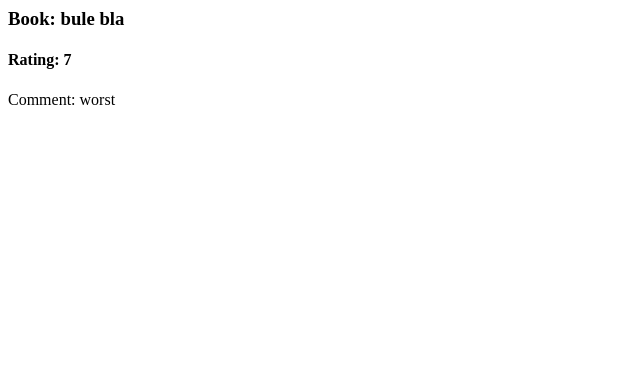
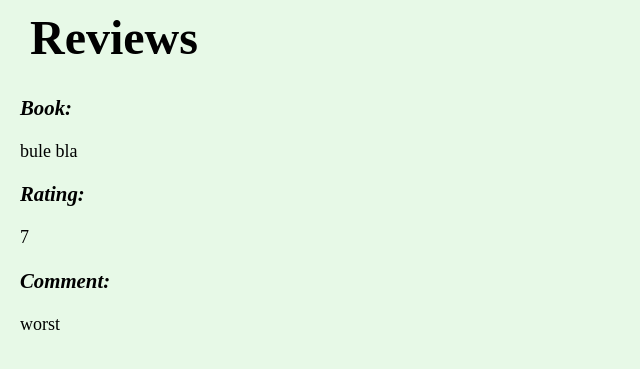
Before and after one commit to GDSC-Django-Capstone-Project/Capstone-Project_Main, a Django app: page /user/admindashboard/review-list/ in a window 1280 px wide. Shown: the top 369 px of the page, without its empty margins (0-640 px from the left). Run offline with Django 5.2, Linux system fonts and the light colour scheme; a user stored in the database is signed in; data comes from the database, SQL or seed files in the repository; both versions use the stored data as it was after the commit.

Commit message:
Some Adjustment

```diff
--- a/capsto/BookManagment/Templates/review_list.html
+++ b/capsto/BookManagment/Templates/review_list.html
@@ -1,7 +1,50 @@
-{% for review in reviews %}
-    <h3>Book: {{ review.borrowed_book.book.title }}</h3>
-    <h4>Rating: {{ review.rating }}</h4>
-    <p>Comment: {{ review.comment }}</p>
+<!DOCTYPE html>
+<html lang="en">
+<head>
+    <meta charset="UTF-8">
+    <meta name="viewport" content="width=device-width, initial-scale=1.0">
+    <title>review_list</title>
+    <style>
+        body {
+      background-color: #e7f9e7;
+      margin: 0;
+      padding: 0;
+      font-family: "Playfair Display", serif;
+      font-optical-sizing: auto;
+      font-weight: 500;
+      font-style: normal;
+    }
+    #rev{
+        display: flex;
+        flex-direction: column;
+        align-items: flex-start;
+        margin-left: 20px;
+    }
+    #rev h1{
+        font-size: 3rem;
+        margin: 10px  10px;
+
+    }
+    .r{
+        font-size: large;
+    }
+    .r p{
+        font-size: 1.3rem;
+        font-style: italic;
+        font-weight: bold;
+    }
+    </style>
+</head>
+<body>
+    <div id="rev">
+    <div><h1>Reviews</h1></div>
+    {% for review in reviews %}
+    <div class="r"><p>Book:&nbsp; </p>{{ review.borrowed_book.book.title }}</div>
+    <div class="r"><p>Rating: &nbsp;</p>{{ review.rating }}</div>
+    <div class =r><p>Comment:&nbsp;</p> {{ review.comment }}</div>
 {% empty %}
     <p>No reviews yet.</p>
 {% endfor %}
+</div>
+</body>
+</html>
```
Also changed, not shown: capsto/UserManagment/Templates/admindashboard.html (+7 -2 lines), capsto/UserManagment/Templates/studentdashboard.html (+9 -1 lines), capsto/db.sqlite3.
